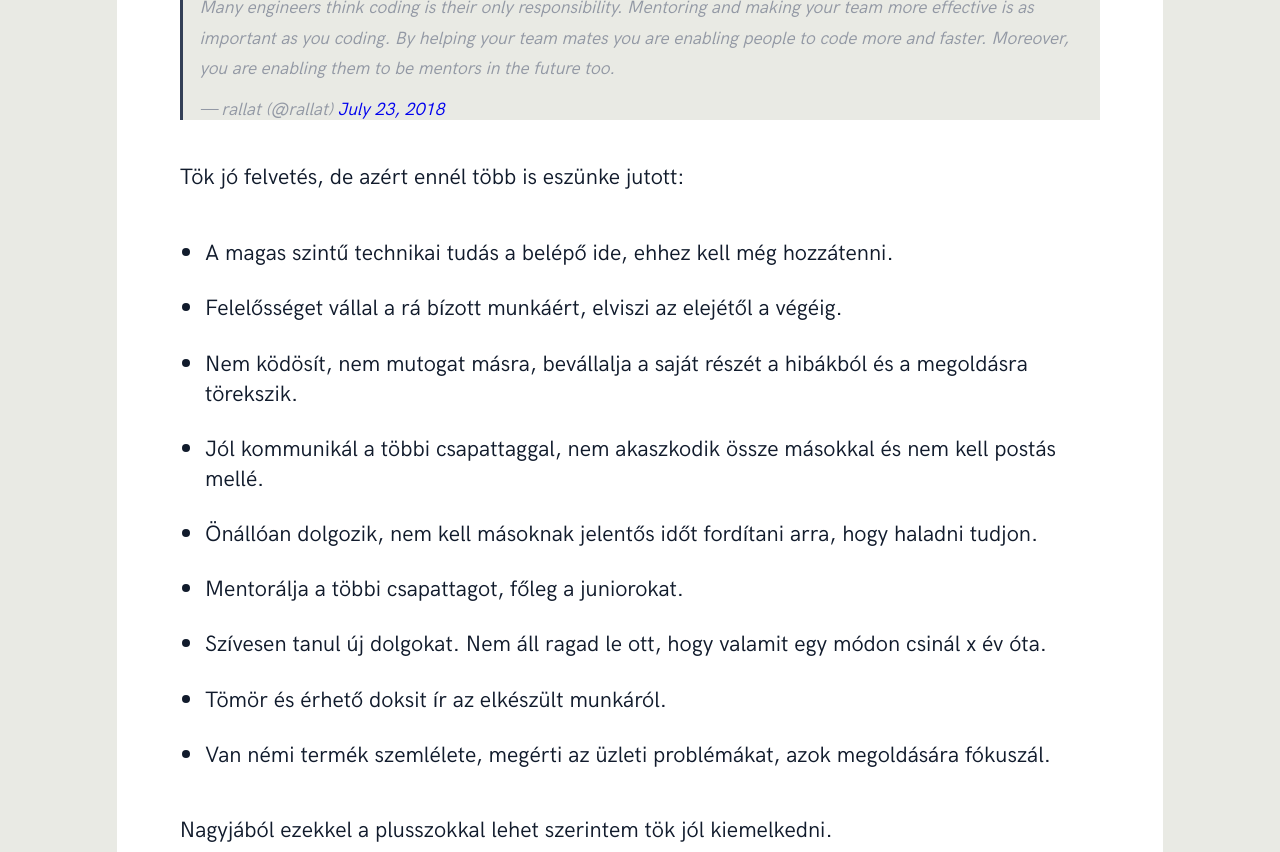
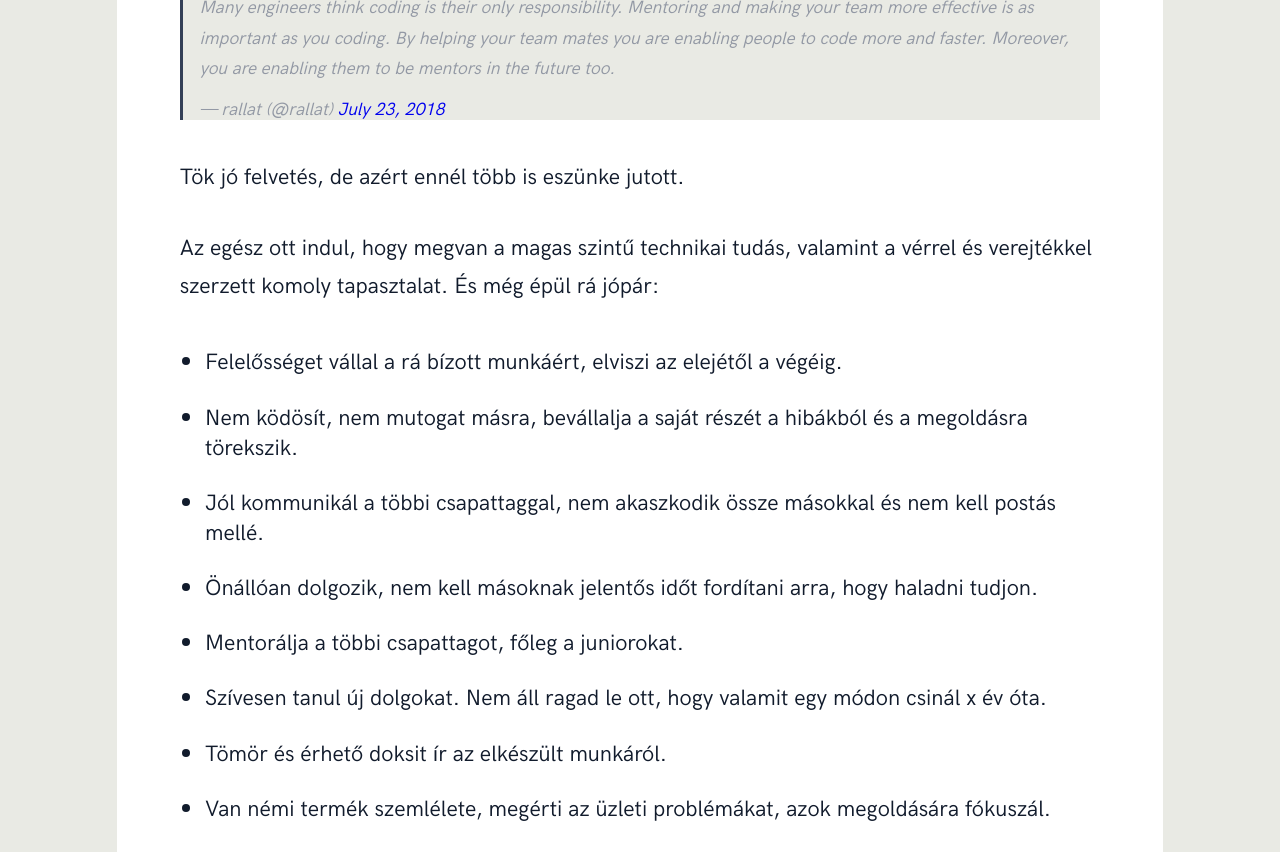
Before and after one commit to AppCraft-Projects/appcraft-site, a Jekyll site: the page built from _blog/2018-07-24-senior-developer.md, in a window 1280 px wide and 1400 px high, scrolled down 605 px, cut to the strip 100-952 px from the top of the window. Built offline with Jekyll 4.4.1, drawn with Linux system fonts in a browser that asks for light colours; comment, search, counter and statistics services are not loaded; some of the changed text lies outside the part shown.

Commit message:
Fix post - Senior dev

```diff
--- a/_blog/2018-07-24-senior-developer.md
+++ b/_blog/2018-07-24-senior-developer.md
@@ -10,8 +10,10 @@ Az alábbi tweet indította el ezt a témát egy ismerősömmel és gyorsan tov
 
 <blockquote class="twitter-tweet" data-lang="en"><p lang="en" dir="ltr">Many engineers think coding is their only responsibility. Mentoring and making your team more effective is as important as you coding. By helping your team mates you are enabling people to code more and faster. Moreover, you are enabling them to be mentors in the future too.</p>&mdash; rallat (@rallat) <a href="https://twitter.com/rallat/status/1021307320142188544?ref_src=twsrc%5Etfw">July 23, 2018</a></blockquote> <script async src="https://platform.twitter.com/widgets.js" charset="utf-8"></script>
 
-Tök jó felvetés, de azért ennél több is eszünke jutott:
-- A magas szintű technikai tudás a belépő ide, ehhez kell még hozzátenni.
+Tök jó felvetés, de azért ennél több is eszünke jutott.
+
+Az egész ott indul, hogy megvan a magas szintű technikai tudás, valamint a vérrel és verejtékkel szerzett komoly tapasztalat.
+És még épül rá jópár:
 - Felelősséget vállal a rá bízott munkáért, elviszi az elejétől a végéig.
 - Nem ködösít, nem mutogat másra, bevállalja a saját részét a hibákból és a megoldásra törekszik.
 - Jól kommunikál a többi csapattaggal, nem akaszkodik össze másokkal és nem kell postás mellé.
@@ -21,6 +23,6 @@ Tök jó felvetés, de azért ennél több is eszünke jutott:
 - Tömör és érhető doksit ír az elkészült munkáról.
 - Van némi termék szemlélete, megérti az üzleti problémákat, azok megoldására fókuszál.
 
-Nagyjából ezekkel a plusszokkal lehet szerintem tök jól kiemelkedni.
+A trükkös kérdés persze az, hogy ezeket az adott kontextusban hogyan lehet jól súlyozni. Mely tulajdonságokra van éppen jobban vagy kevésbé szükség.
 
 *Ti mit gondoltok? Van esetleg más is, amit hozzátennétek?*
```
